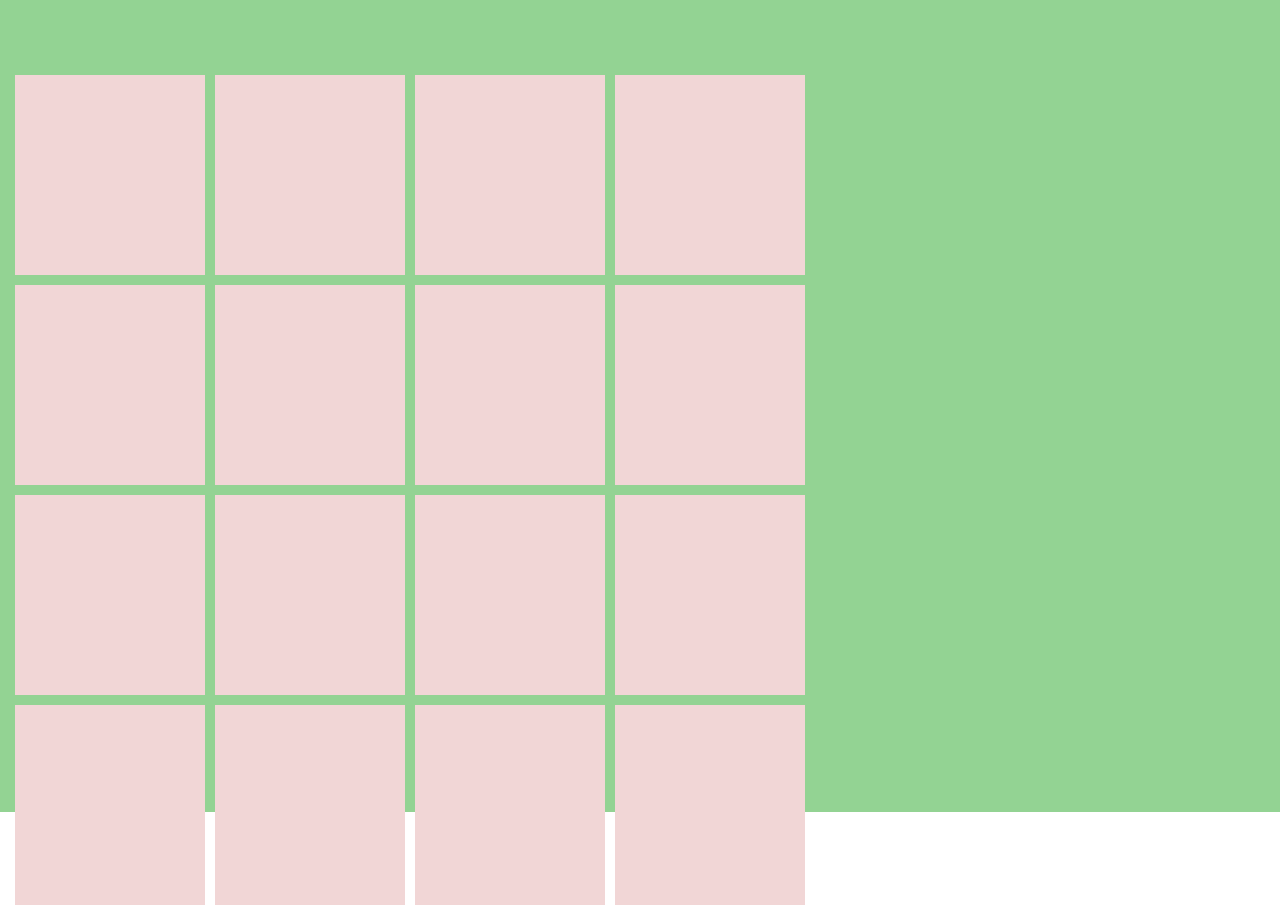
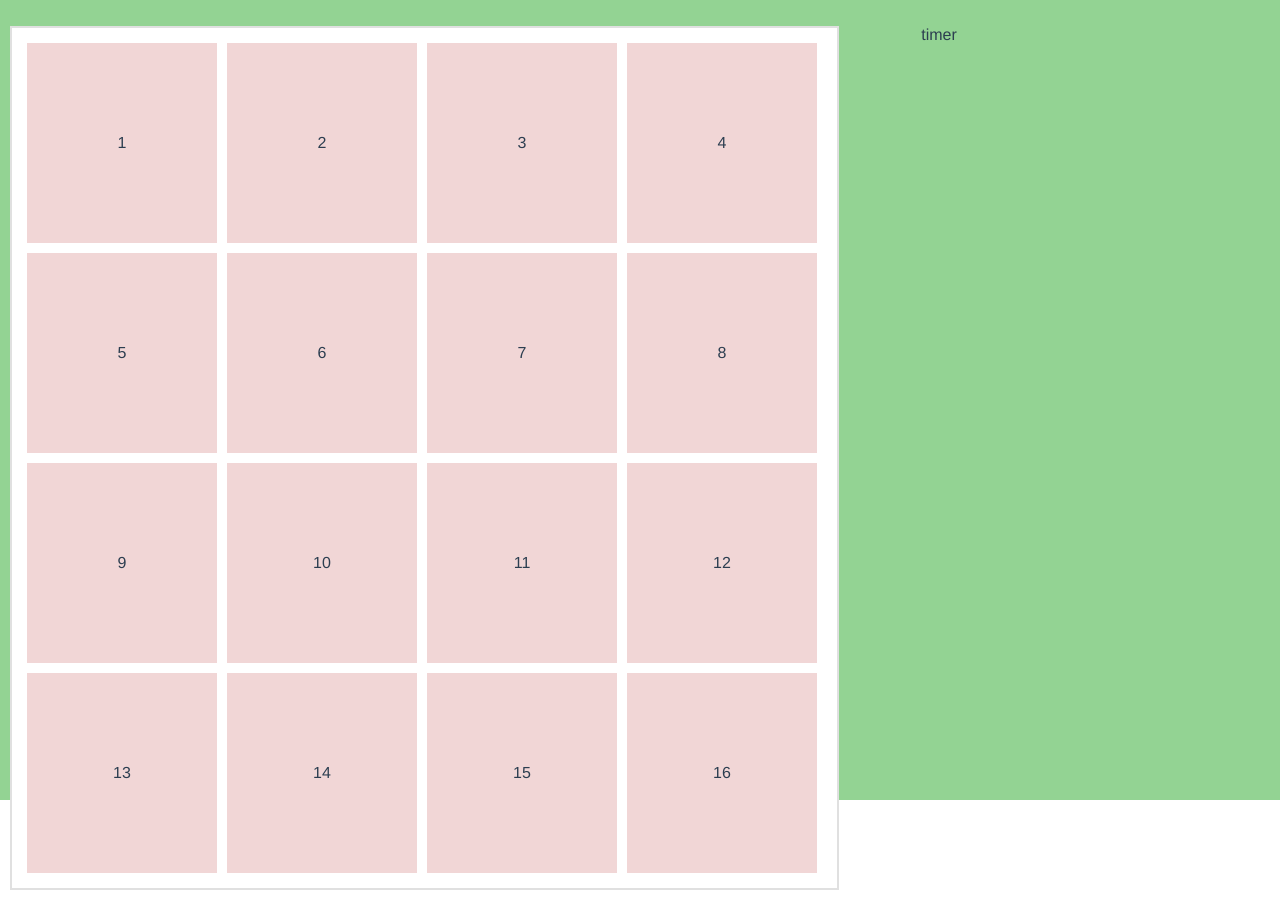
Before and after one commit to FatimahAreola/MSCI-342-Group-Project, a Vue app in the folder frontend/frontend/: page /game in a window 1280 px wide. After the commit the page ends 890 px from the top, so only its background shows below. Built offline with nearby package versions, Linux system fonts and the light colour scheme.

Commit message:
emit click event

```diff
--- a/frontend/frontend/src/App.vue
+++ b/frontend/frontend/src/App.vue
@@ -17,8 +17,8 @@ export default {
 	-moz-osx-font-smoothing: grayscale;
 	text-align: center;
 	color: #2c3e50;
-	padding-top: 60px;
+	padding-top: 2vh;
 	background-color: rgb(147, 211, 147);
-	height: 94vh;
+	height: 98vh;
 }
 </style>
--- a/frontend/frontend/src/components/Board.vue
+++ b/frontend/frontend/src/components/Board.vue
@@ -1,7 +1,14 @@
 <template>
-	<div class="board">
-		<div class="card-slot" v-for="card in cardData" :key="card.card">
-			<Card :card="card" />
+	<div>
+		<div class="board">
+			<div
+				class="card-slot"
+				v-for="card in cardData"
+				:key="card.cardId"
+				v-on:click="emitChange(card.cardId, $event)"
+			>
+				<Card :card="card" :active="isActive[card.cardId - 1]" />
+			</div>
 		</div>
 	</div>
 </template>
@@ -15,7 +22,32 @@ export default {
 	},
 	props: ["cardData"],
 	data() {
-		return {};
+		return {
+			isActive: [
+				false,
+				false,
+				false,
+				false,
+				false,
+				false,
+				false,
+				false,
+				false,
+				false,
+				false,
+				false,
+				false,
+				false,
+				false,
+				false,
+			],
+		};
+	},
+	methods: {
+		emitChange(id) {
+			console.log(id);
+			this.isActive[id - 1] = true;
+		},
 	},
 };
 </script>
@@ -31,5 +63,7 @@ export default {
 	margin: 5px;
 	background-color: #f1d6d6;
 	height: 200px;
+	align-content: center;
+	text-align: center;
 }
 </style>
--- a/frontend/frontend/src/components/Card.vue
+++ b/frontend/frontend/src/components/Card.vue
@@ -1,10 +1,13 @@
 <template>
-	<div></div>
+	<div>
+		<div v-if="!active">{{ card.cardId }}</div>
+		<div v-else>YO</div>
+	</div>
 </template>
 
 <script>
 export default {
-	props: ["card"],
+	props: ["card", "active"],
 };
 </script>
 
--- a/frontend/frontend/src/components/Game.vue
+++ b/frontend/frontend/src/components/Game.vue
@@ -1,6 +1,9 @@
 <template>
-	<div>
-		<Board :cardData="cards" />
+	<div class="board">
+		<div class="board-wrapper">
+			<Board :cardData="cards" />
+		</div>
+		<div class="timer">timer</div>
 	</div>
 </template>
 
@@ -18,22 +21,22 @@ export default {
 	computed: {
 		cards() {
 			return [
-				{ card: 1 },
-				{ card: 2 },
-				{ card: 3 },
-				{ card: 4 },
-				{ card: 5 },
-				{ card: 6 },
-				{ card: 7 },
-				{ card: 8 },
-				{ card: 9 },
-				{ card: 10 },
-				{ card: 11 },
-				{ card: 12 },
-				{ card: 13 },
-				{ card: 14 },
-				{ card: 15 },
-				{ card: 16 },
+				{ cardId: 1, artName: "art1", artUrl: "" },
+				{ cardId: 2, artName: "art2", artUrl: "" },
+				{ cardId: 3, artName: "art3", artUrl: "" },
+				{ cardId: 4, artName: "art4", artUrl: "" },
+				{ cardId: 5, artName: "art5", artUrl: "" },
+				{ cardId: 6, artName: "art6", artUrl: "" },
+				{ cardId: 7, artName: "art7", artUrl: "" },
+				{ cardId: 8, artName: "art8", artUrl: "" },
+				{ cardId: 9, artName: "art9", artUrl: "" },
+				{ cardId: 10, artName: "art10", artUrl: "" },
+				{ cardId: 11, artName: "art11", artUrl: "" },
+				{ cardId: 12, artName: "art12", artUrl: "" },
+				{ cardId: 13, artName: "art13", artUrl: "" },
+				{ cardId: 14, artName: "art14", artUrl: "" },
+				{ cardId: 15, artName: "art15", artUrl: "" },
+				{ cardId: 16, artName: "art16", artUrl: "" },
 			];
 		},
 	},
@@ -41,4 +44,21 @@ export default {
 </script>
 
 <style scoped>
+.board {
+	height: 100%;
+	display: flex;
+	align-content: space-between;
+}
+
+.timer {
+	width: 200px;
+	height: 70px;
+}
+
+.board-wrapper {
+	width: 825px;
+	height: 860px;
+	background-color: #ffffff;
+	border: 2px solid rgb(224, 224, 224);
+}
 </style>
```
